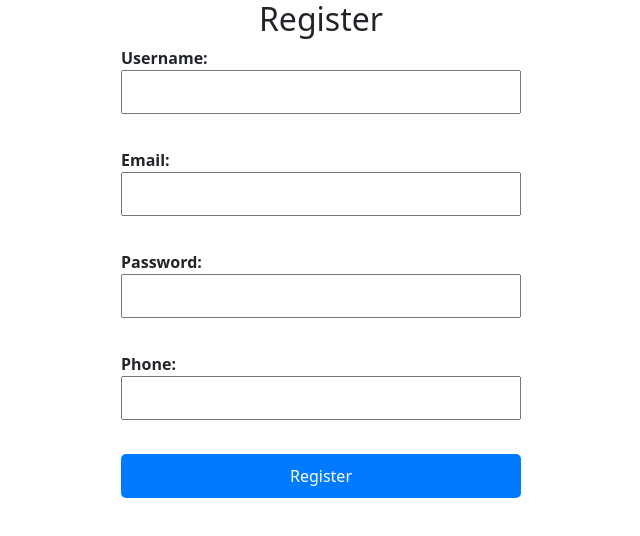
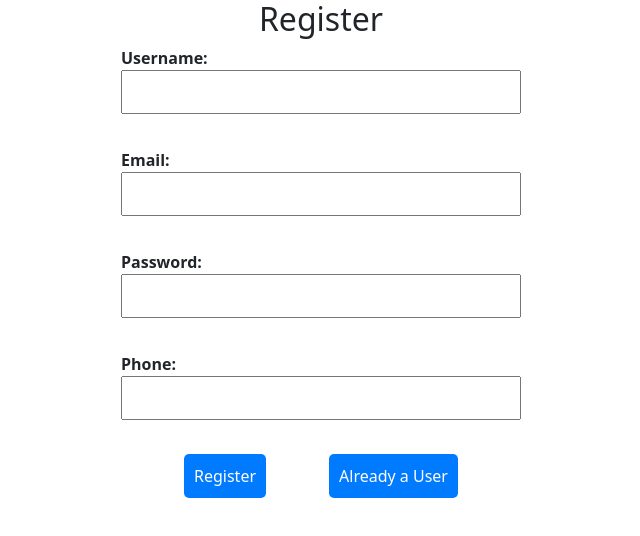
Before and after one commit to amitkr04/ECHOMEET, a React (Vite) app in the folder frontend/: page /join-now in a window 1280 px wide. Shown: the top 536 px of the page, without its empty margins (319-959 px from the left). Built offline with nearby package versions, Linux system fonts and the light colour scheme.

Commit message:
Add functionality to register button and add login button

```diff
--- a/frontend/src/App.jsx
+++ b/frontend/src/App.jsx
@@ -13,7 +13,7 @@ function App() {
         <Route path="/" element={<Home />} />
         <Route path="/About" element={<About />} />
         <Route path="/join-now" element={<Register />} />
-        <Route path="/Register" element={<Login />} />
+        <Route path="/login" element={<Login />} />
       </Routes>
     </>
   );
--- a/frontend/src/Components/Pages/Register.jsx
+++ b/frontend/src/Components/Pages/Register.jsx
@@ -1,8 +1,10 @@
 import React, { useState } from "react";
-import { Link } from "react-router-dom";
+import { Link, useNavigate } from "react-router-dom";
 import css from "../../Styles/Register.module.css";
 
 const Register = () => {
+  const navigate = useNavigate();
+
   const [formData, setFormData] = useState({
     username: "",
     email: "",
@@ -21,6 +23,7 @@ const Register = () => {
   const handleSubmit = (e) => {
     e.preventDefault();
     console.log("Form submitted:", formData);
+    navigate("/login");
   };
   return (
     <>
@@ -72,9 +75,14 @@ const Register = () => {
             />
           </label>
           <br />
-          <Link to="/Register" type="submit" className={css.button}>
+          <div className={css.buttonDiv}>
+          <button type="submit" className={css.button} onSubmit={handleSubmit}>
             Register
+          </button>
+          <Link to="/login" type="button"className={css.button} >
+            Already a User
           </Link>
+          </div>
         </form>
       </div>
     </>
--- a/frontend/src/Styles/Register.module.css
+++ b/frontend/src/Styles/Register.module.css
@@ -1,3 +1,8 @@
+.buttonDiv{
+  display: flex;
+  justify-content: space-evenly;
+}
+
 .registerContainer {
   max-width: 400px;
   margin: 0 auto;
```
